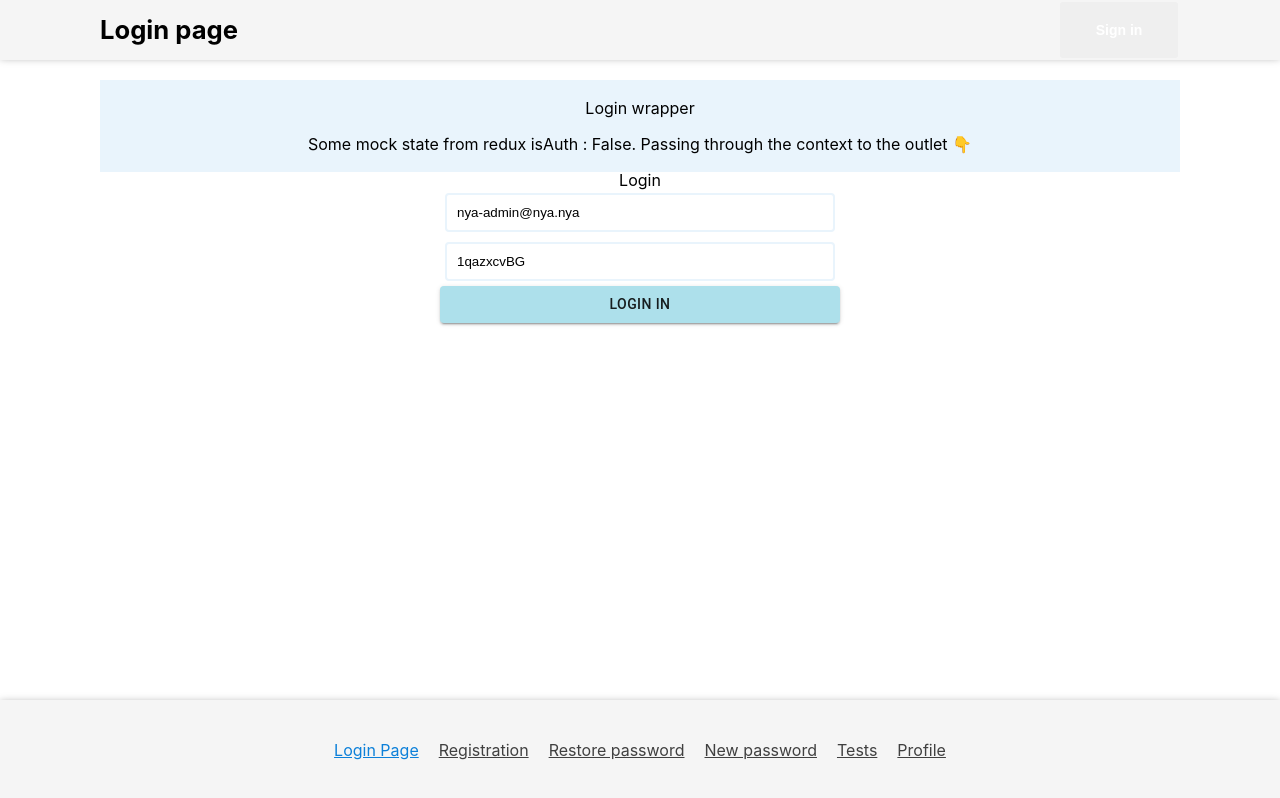
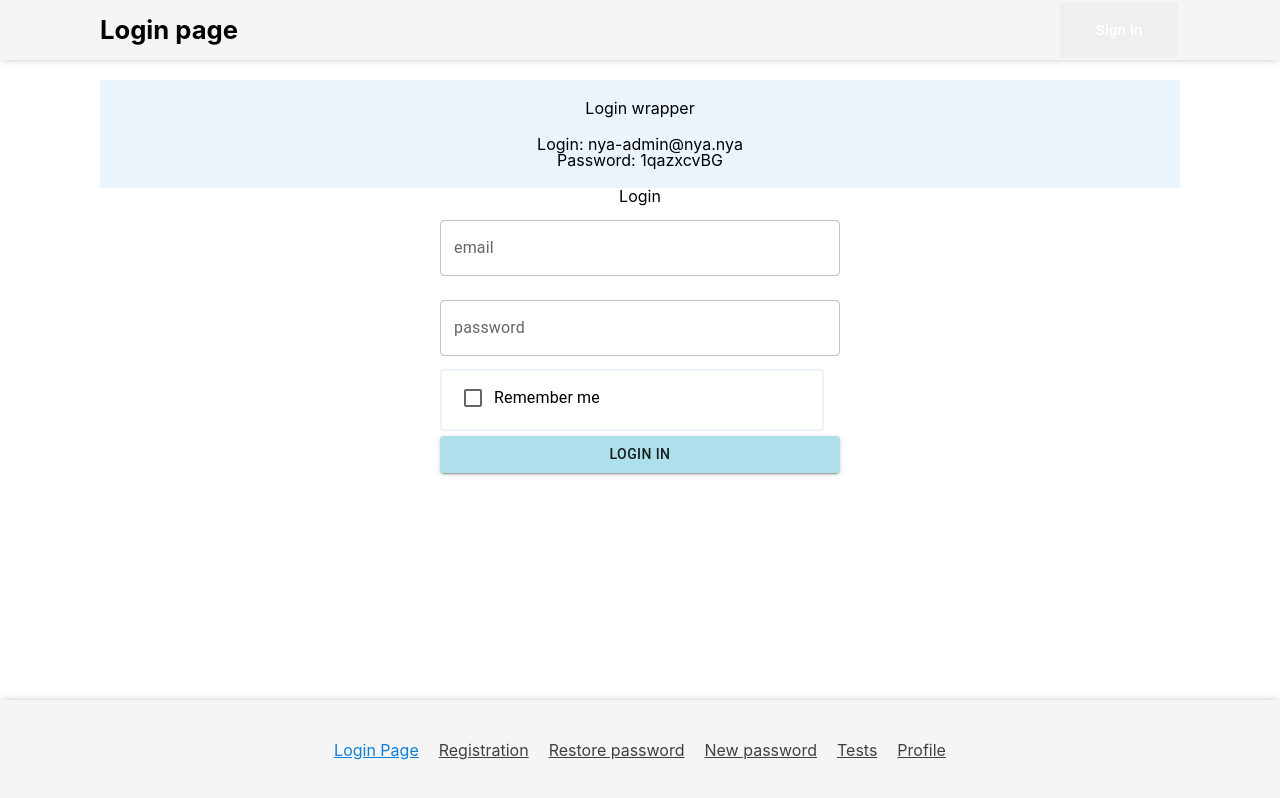
Before and after one commit to dspopravko/friday-project, a React (Create React App) app: page /#/login in a window 1280 px wide. Built offline with nearby package versions, Linux system fonts and the light colour scheme.

Commit message:
auth: form validation, basic styling, logic

```diff
--- a/package.json
+++ b/package.json
@@ -7,6 +7,7 @@
     "@babel/eslint-parser": "^7.19.1",
     "@emotion/react": "^11.10.5",
     "@emotion/styled": "^11.10.5",
+    "@hookform/resolvers": "^2.9.10",
     "@mui/material": "^5.10.17",
     "@reduxjs/toolkit": "^1.9.1",
     "@testing-library/jest-dom": "^5.14.1",
@@ -31,7 +32,8 @@
     "redux-logger": "^3.0.6",
     "redux-thunk": "^2.4.2",
     "typescript": "^4.9.4",
-    "web-vitals": "^2.1.0"
+    "web-vitals": "^2.1.0",
+    "yup": "^0.32.11"
   },
   "scripts": {
     "predeploy": "yarn run build",
--- a/src/features/auth/authSlice.ts
+++ b/src/features/auth/authSlice.ts
@@ -1,4 +1,4 @@
-import { createSlice, Dispatch, PayloadAction } from '@reduxjs/toolkit'
+import { createAsyncThunk, createSlice, PayloadAction } from '@reduxjs/toolkit'
 import { authApi } from './services/auth-api'
 import { authPayload } from './services/models/auth-payload'
 import { handleAxiosError } from '../../services/error-notification'
@@ -12,6 +12,7 @@ type userType = {
 }
 
 const initialState = {
+  isFetching: false,
   isAuth: false,
   user: {
     _id: '',
@@ -32,14 +33,24 @@ export const authSlice = createSlice({
     setAuth(state, action: PayloadAction<boolean>) {
       state.isAuth = action.payload
     },
+    setFetching(state, action: PayloadAction<boolean>) {
+      state.isFetching = action.payload
+    },
     setProfilePhoto(state, action: PayloadAction<string>) {
       state.user.avatar = action.payload
     },
   },
 })
 
-export const authMe = () => async (dispatch: Dispatch) => {
+export const authMe = createAsyncThunk(
+  'auth/me',
+  async (arg, { dispatch, getState }) => {
+    const state = getState() as { auth: typeof initialState }
+    if (state.auth.isFetching) {
+      return
+    }
     try {
+      dispatch(authSlice.actions.setFetching(true))
       await authApi.me()
       dispatch(authSlice.actions.setAuth(true))
     } catch (e) {
@@ -47,10 +58,21 @@ export const authMe = () => async (dispatch: Dispatch) => {
         dispatch(authSlice.actions.setAuth(false))
       }
       handleAxiosError(e, dispatch) // возможно нам не нужна обработка ошибок для me запроса, зачем нам нотификации при запуске приложения
+    } finally {
+      dispatch(authSlice.actions.setFetching(false))
     }
   }
-export const login = (payload: authPayload) => async (dispatch: Dispatch) => {
+)
+
+export const login = createAsyncThunk(
+  'auth/login',
+  async (payload: authPayload, { dispatch, getState }) => {
+    const state = getState() as { auth: typeof initialState }
+    if (state.auth.isFetching) {
+      return
+    }
     try {
+      dispatch(authSlice.actions.setFetching(true))
       const res = await authApi.login(payload)
       dispatch(authSlice.actions.setAuth(true))
       const user: userType = {
@@ -62,16 +84,29 @@ export const login = (payload: authPayload) => async (dispatch: Dispatch) => {
       dispatch(authSlice.actions.setUser(user))
     } catch (e) {
       handleAxiosError(e, dispatch)
+    } finally {
+      dispatch(authSlice.actions.setFetching(false))
     }
   }
-export const logout = () => async (dispatch: Dispatch) => {
+)
+export const logout = createAsyncThunk(
+  'auth/logout',
+  async (args, { dispatch, getState }) => {
+    const state = getState() as { auth: typeof initialState }
+    if (state.auth.isFetching) {
+      return
+    }
     try {
+      dispatch(authSlice.actions.setFetching(true))
       await authApi.logout()
       dispatch(authSlice.actions.setAuth(false))
     } catch (e) {
       handleAxiosError(e, dispatch)
+    } finally {
+      dispatch(authSlice.actions.setFetching(false))
     }
   }
+)
 
 export const authReducer = authSlice.reducer
 
--- a/src/features/auth/components/login/form/LoginForm.tsx
+++ b/src/features/auth/components/login/form/LoginForm.tsx
@@ -1,9 +1,16 @@
 import React from 'react'
 import { useForm, SubmitHandler } from 'react-hook-form'
-import { useAppDispatch } from '../../../../../state/store'
+import { useAppDispatch, useAppSelector } from '../../../../../state/store'
 import { login } from '../../../authSlice'
 import s from './LoginForm.module.css'
-import { Button } from '@mui/material'
+import { Button, Checkbox, FormControlLabel, TextField } from '@mui/material'
+import { yupResolver } from '@hookform/resolvers/yup'
+import * as yup from 'yup'
+
+const schema = yup.object().shape({
+  email: yup.string().email().required(),
+  password: yup.string().min(8).max(32).required(),
+})
 
 type LoginData = {
   email: string
@@ -13,30 +20,52 @@ type LoginData = {
 
 export const LoginForm = () => {
   const dispatch = useAppDispatch()
-
+  const isFetching = useAppSelector((state) => state.auth.isFetching)
   const {
     register,
     handleSubmit,
-    watch,
     formState: { errors },
-  } = useForm<LoginData>()
+  } = useForm<LoginData>({
+    mode: 'onTouched',
+    resolver: yupResolver(schema),
+  })
+
   const onSubmit: SubmitHandler<LoginData> = (data) => dispatch(login(data))
-
-  console.log(watch('email')) // watch input value by passing the name of it
 
   return (
     <div style={{ margin: '0 auto', width: '50%' }}>
       <form className={s.form} onSubmit={handleSubmit(onSubmit)}>
-        <input
-          defaultValue="nya-admin@nya.nya"
+        <TextField
+          label="email"
+          margin="normal"
+          autoComplete={'username'}
+          helperText={errors.email?.message}
+          error={!!errors.email?.message}
           {...register('email', { required: true })}
         />
-        <input
-          defaultValue="1qazxcvBG"
+        <TextField
+          type="password"
+          label="password"
+          margin="normal"
+          autoComplete={'password'}
+          helperText={errors.password?.message}
+          error={!!errors.password?.message}
           {...register('password', { required: true })}
         />
-        {errors.password && <span>This field is required</span>}
-        <Button variant={'contained'} type="submit">
+
+        <FormControlLabel
+          label={'Remember me'}
+          sx={{
+            marginLeft: 0,
+            paddingTop: '6px',
+            paddingBottom: '10px',
+          }}
+          control={
+            <Checkbox {...register('rememberMe', { required: false })} />
+          }
+        />
+
+        <Button variant={'contained'} disabled={isFetching} type="submit">
           Login in
         </Button>
       </form>
--- a/src/pages/authentication/LoginWrapper.tsx
+++ b/src/pages/authentication/LoginWrapper.tsx
@@ -17,8 +17,7 @@ export const LoginWrapper = () => {
     <div className="pageContainer">
       <div className={s.loginWrapper}>
         <div className={s.heading}>Login wrapper</div>
-        Some mock state from redux isAuth : {isAuth ? 'True' : 'False'}. Passing
-        through the context to the outlet 👇
+        Login: nya-admin@nya.nya <br /> Password: 1qazxcvBG
       </div>
       <Outlet context={{ isAuth: isAuth }} />
     </div>
```
Also changed, not shown: 1 other file (tests, documents, lock files or other folders). Lines whose indentation alone changed are shown as unchanged.
